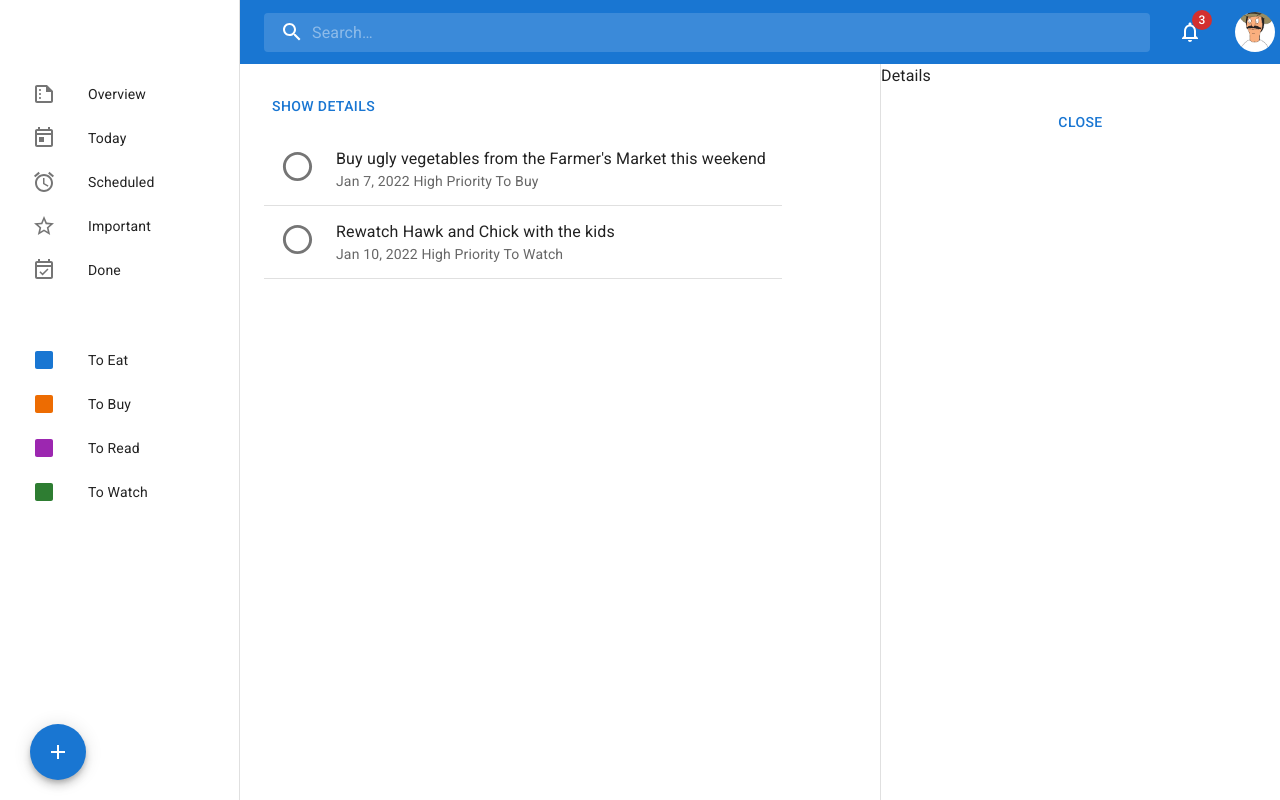
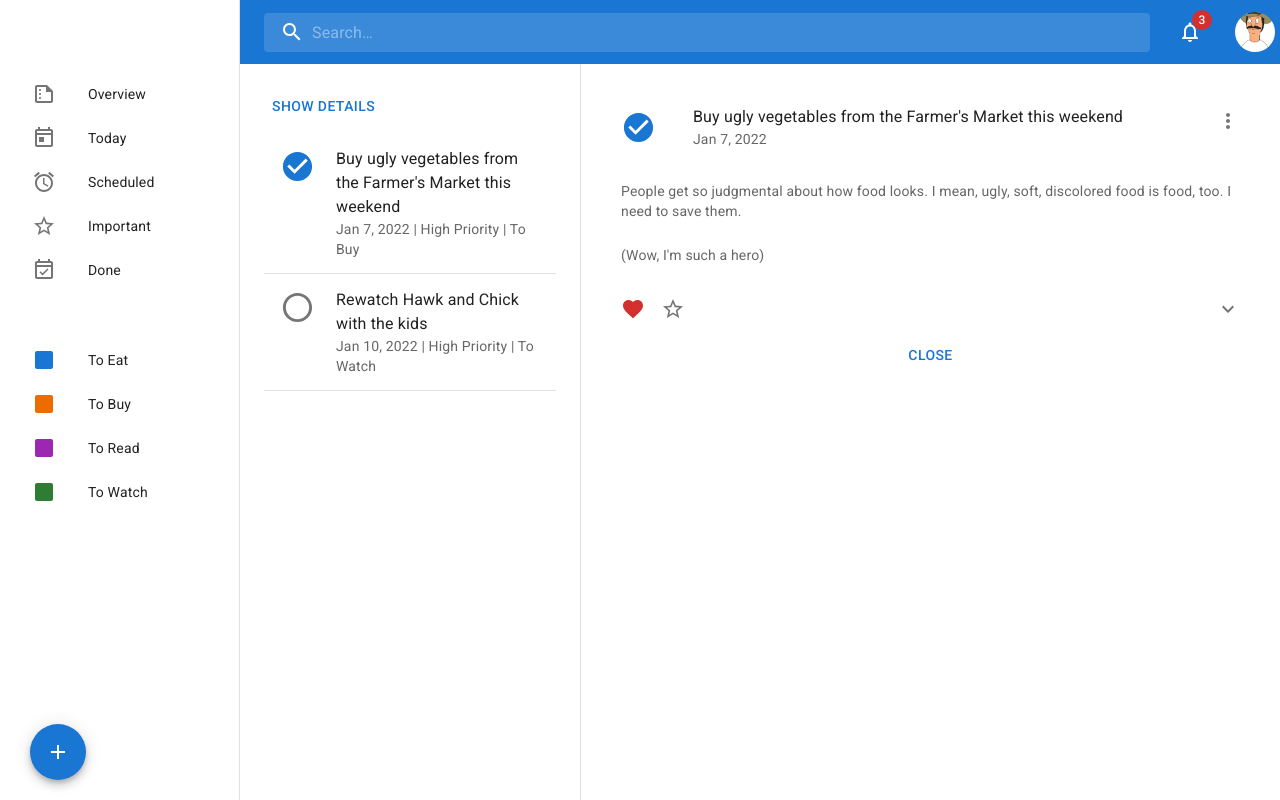
Before and after one commit to yoyotruly/smart-todo-list, a React (Create React App) app in the folder frontend/: page /tasks in a window 1280 px wide. Both pictures are taken after a click on the button "SHOW DETAILS". Built offline with nearby package versions, Linux system fonts and the light colour scheme.

Commit message:
Add task detail right sidebar

```diff
--- a/frontend/src/components/MainContent.js
+++ b/frontend/src/components/MainContent.js
@@ -3,12 +3,12 @@
 import Button from '@mui/material/Button';
 import Box from '@mui/material/Box';
 import Drawer from '@mui/material/Drawer';
-import Typography from '@mui/material/Typography';
 import Toolbar from '@mui/material/Toolbar';
 
-import TaskList from './TaskList';
+import TaskList from "./TaskList";
+import TaskDetail from "./TaskDetail";
 
-const rightSidebarWidth = 400;
+const rightSidebarWidth = 700;
 
 const Main = styled('main', { shouldForwardProp: (prop) => prop !== 'open' })(
   ({ theme, open }) => ({
@@ -55,12 +55,12 @@
         anchor="right"
         open={open}
       >
+
         <Toolbar />
-
-        <Typography paragraph>
-          Details
-        </Typography>
-        <Button variant="text" onClick={handleClose}>Close</Button>
+        <TaskDetail />
+        <Button variant="text" onClick={handleClose}>
+          Close
+        </Button>
 
       </Drawer>
     </Box>
--- /dev/null
+++ b/frontend/src/components/TaskDetail.js
@@ -0,0 +1,122 @@
+import * as React from 'react';
+import { styled } from '@mui/material/styles';
+import Card from '@mui/material/Card';
+import CardHeader from '@mui/material/CardHeader';
+import CardContent from '@mui/material/CardContent';
+import CardActions from '@mui/material/CardActions';
+import Collapse from '@mui/material/Collapse';
+import IconButton from '@mui/material/IconButton';
+import Typography from '@mui/material/Typography';
+import ListItemIcon from '@mui/material/ListItemIcon';
+import FavoriteIcon from '@mui/icons-material/Favorite';
+import ExpandMoreIcon from '@mui/icons-material/ExpandMore';
+import MoreVertIcon from '@mui/icons-material/MoreVert';
+import StarBorderIcon from '@mui/icons-material/StarBorder';
+import CheckCircleIcon from '@mui/icons-material/CheckCircle';
+import { Container } from '@mui/system';
+
+const ExpandMore = styled((props) => {
+  const { expand, ...other } = props;
+  return <IconButton {...other} />;
+})(({ theme, expand }) => ({
+  transform: !expand ? 'rotate(0deg)' : 'rotate(180deg)',
+  marginLeft: 'auto',
+  transition: theme.transitions.create('transform', {
+    duration: theme.transitions.duration.shortest,
+  }),
+}));
+
+export default function RecipeReviewCard() {
+  const [expanded, setExpanded] = React.useState(false);
+
+  const handleExpandClick = () => {
+    setExpanded(!expanded);
+  };
+
+  return (
+    <Container>
+      <Card
+        elevation={0}
+        sx={{marginTop: "25px"}}
+      >
+        <CardHeader
+          avatar={
+            <ListItemIcon >
+              <CheckCircleIcon
+                fontSize="large"
+                color="primary"
+              />
+            </ListItemIcon>
+          }
+          action={
+            <IconButton aria-label="settings">
+              <MoreVertIcon />
+            </IconButton>
+          }
+          title={
+            <Typography variant="body1" color="text.primary">
+              Buy ugly vegetables from the Farmer's Market this weekend
+            </Typography>
+          }
+          subheader="Jan 7, 2022"
+        />
+
+        <CardContent>
+          <Typography variant="body2" color="text.secondary">
+            People get so judgmental about how food looks. I mean, ugly, soft, discolored food is food, too.
+            I need to save them.
+          </Typography>
+          <br />
+          <Typography variant="body2" color="text.secondary">
+            (Wow, I'm such a hero)
+          </Typography>
+        </CardContent>
+        <CardActions disableSpacing>
+          <IconButton aria-label="add to favorites">
+            <FavoriteIcon color="error"/>
+          </IconButton>
+          <IconButton aria-label="add to high priority">
+            <StarBorderIcon />
+          </IconButton>
+          <ExpandMore
+            expand={expanded}
+            onClick={handleExpandClick}
+            aria-expanded={expanded}
+            aria-label="show more"
+          >
+            <ExpandMoreIcon />
+          </ExpandMore>
+        </CardActions>
+        <Collapse in={expanded} timeout="auto" unmountOnExit>
+          <CardContent>
+            <Typography paragraph>Method:</Typography>
+            <Typography paragraph>
+              Heat 1/2 cup of the broth in a pot until simmering, add saffron and set
+              aside for 10 minutes.
+            </Typography>
+            <Typography paragraph>
+              Heat oil in a (14- to 16-inch) paella pan or a large, deep skillet over
+              medium-high heat. Add chicken, shrimp and chorizo, and cook, stirring
+              occasionally until lightly browned, 6 to 8 minutes. Transfer shrimp to a
+              large plate and set aside, leaving chicken and chorizo in the pan. Add
+              pimentón, bay leaves, garlic, tomatoes, onion, salt and pepper, and cook,
+              stirring often until thickened and fragrant, about 10 minutes. Add
+              saffron broth and remaining 4 1/2 cups chicken broth; bring to a boil.
+            </Typography>
+            <Typography paragraph>
+              Add rice and stir very gently to distribute. Top with artichokes and
+              peppers, and cook without stirring, until most of the liquid is absorbed,
+              15 to 18 minutes. Reduce heat to medium-low, add reserved shrimp and
+              mussels, tucking them down into the rice, and cook again without
+              stirring, until mussels have opened and rice is just tender, 5 to 7
+              minutes more. (Discard any mussels that don&apos;t open.)
+            </Typography>
+            <Typography>
+              Set aside off of the heat to let rest for 10 minutes, and then serve.
+            </Typography>
+          </CardContent>
+        </Collapse>
+      </Card>
+    </Container>
+  );
+}
--- a/frontend/src/components/TaskList.js
+++ b/frontend/src/components/TaskList.js
@@ -5,6 +5,7 @@
 import ListItemText from '@mui/material/ListItemText';
 import ListItemIcon from '@mui/material/ListItemIcon';
 import RadioButtonUncheckedIcon from '@mui/icons-material/RadioButtonUnchecked';
+import CheckCircleIcon from '@mui/icons-material/CheckCircle';
 
 export default function TaskList() {
   return (
@@ -17,15 +18,13 @@
 
       <ListItem alignItems="flex-start">
         <ListItemIcon>
-          <RadioButtonUncheckedIcon fontSize='large'/>
+          <CheckCircleIcon fontSize="large" color="primary"/>
         </ListItemIcon>
         <ListItemText
           primary="Buy ugly vegetables from the Farmer's Market this weekend"
           secondary={
             <>
-              Jan 7, 2022
-              High Priority
-              To Buy
+              Jan 7, 2022 | High Priority | To Buy
             </>
           }
         />
@@ -41,9 +40,7 @@
           primary="Rewatch Hawk and Chick with the kids"
           secondary={
             <>
-              Jan 10, 2022
-              High Priority
-              To Watch
+              Jan 10, 2022 | High Priority | To Watch
             </>
           }
         />
```
